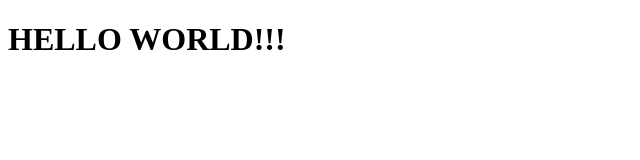
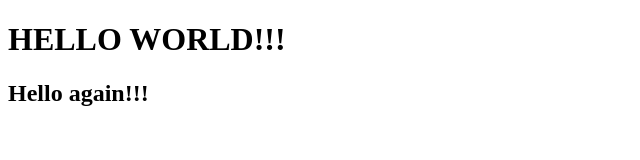
Before and after one commit to Aditya-9804/Project0, a plain HTML site: page hello.html in a window 1280 px wide. Shown: the whole page, without its empty margins (0-640 px from the left). Drawn offline with Linux system fonts and the light colour scheme.

Commit message:
Update hello.html

```diff
--- a/hello.html
+++ b/hello.html
@@ -5,5 +5,6 @@
 	</head>
 <body>
 		<h1>HELLO WORLD!!!</h1>
+	<h2>Hello again!!!</h2>
 </body>
 </html>
```
